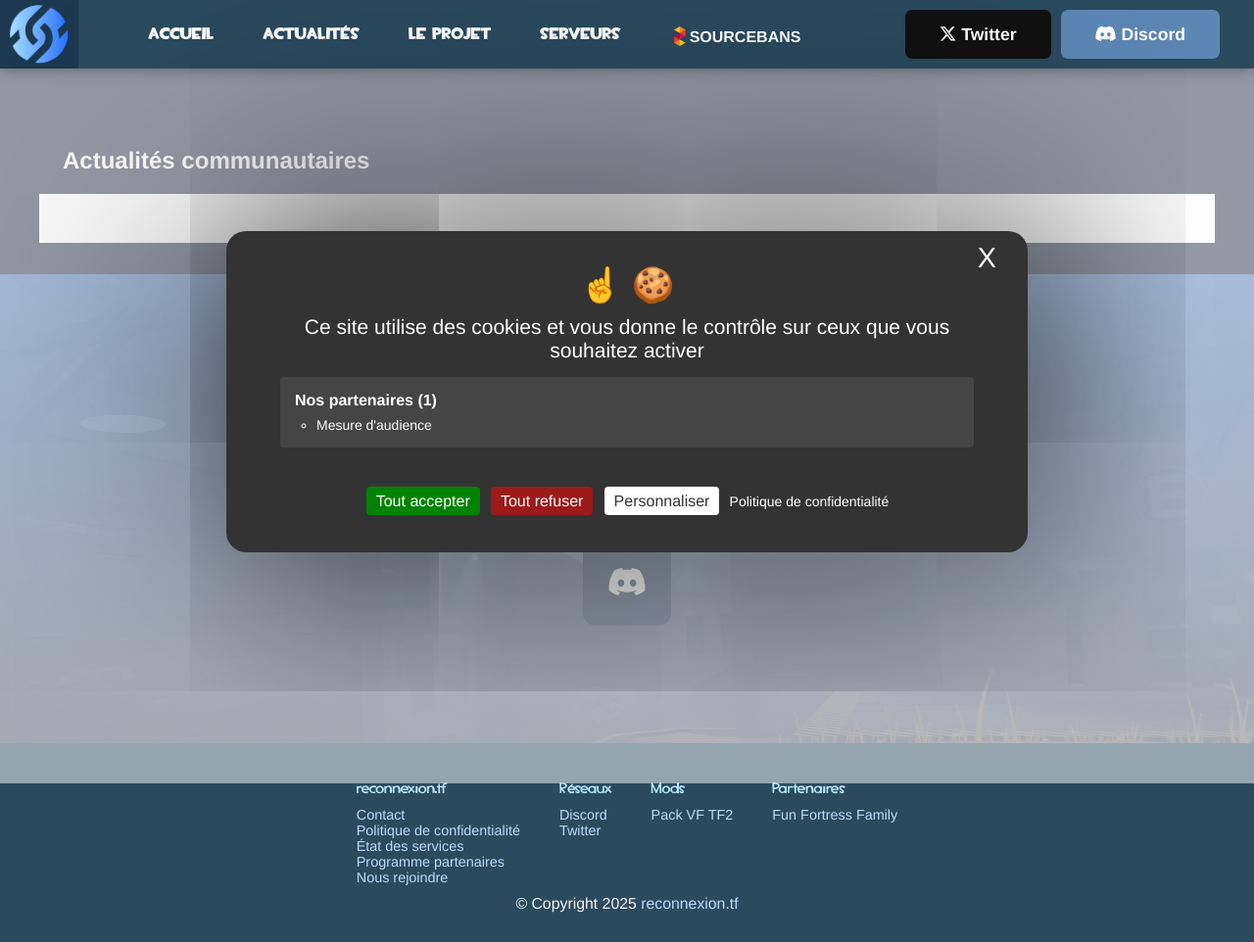
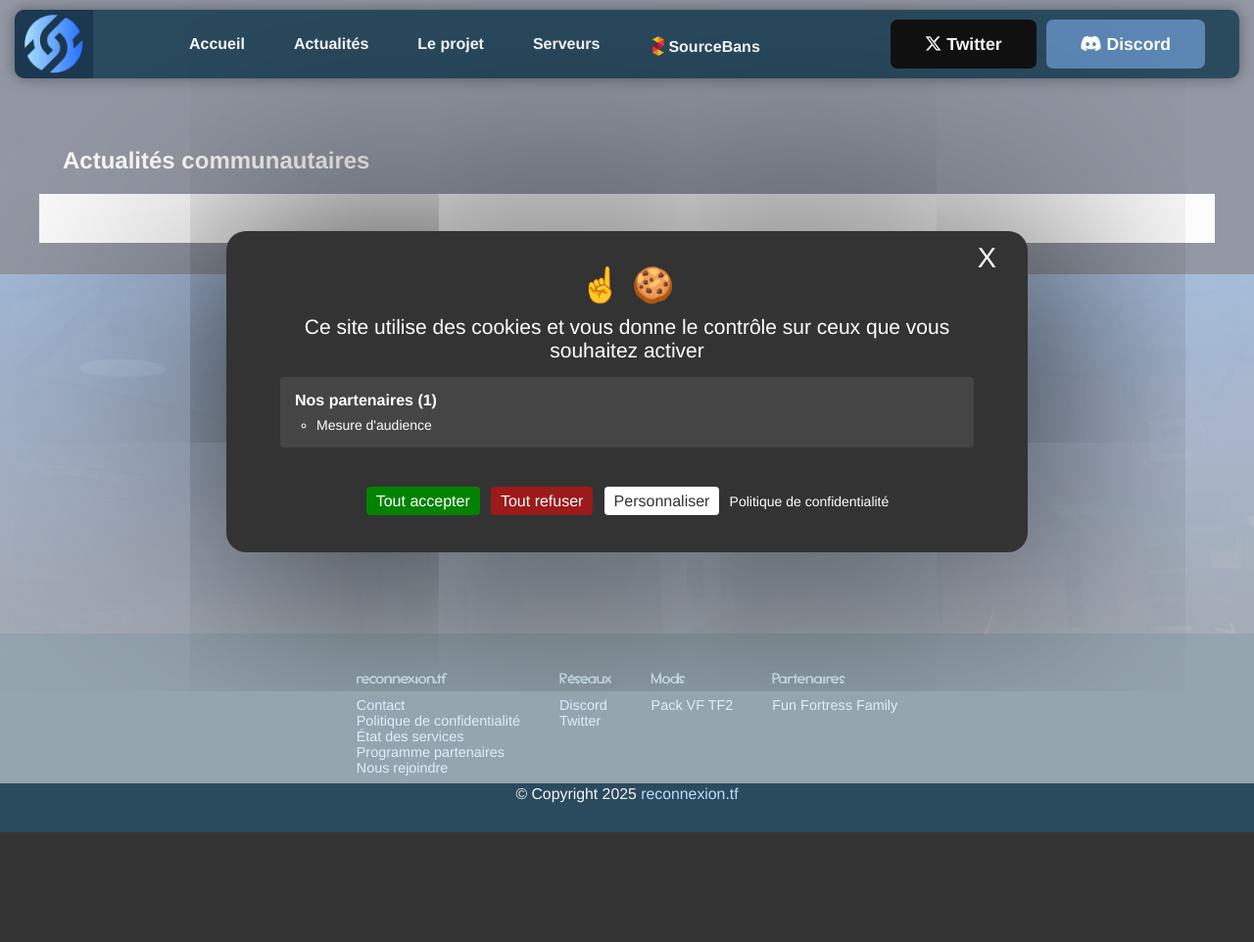
Before and after one commit to lucaslapl/reconnexionTF, a PHP site: page /news/ in a window 1280 px wide. Shown: the whole page at 98% size. After the commit the page ends 850 px from the top, so only its background shows below. Run offline with PHP 8.4, Linux system fonts and the light colour scheme; data that the repository does not hold is empty; some libraries are stand-ins or nearby versions.

Commit message:
readded css files

```diff
--- a/_css/main.css
+++ b/_css/main.css
@@ -129,18 +129,23 @@ a, img {
 /********* NAVIGATION BAR *************/
 nav {
   margin: 0 auto;
-  width: 100%;
+  left: 15px;
+  right: 15px;
+  top: 10px;
   height: 70px;
   background: #2a4a5e;
   position: fixed;
   z-index: 999;
   box-shadow: 0px 0px 15px rgba(0, 0, 0, 0.3803921569);
+  border-radius: 10px;
   transition: 0.4s;
 }
 nav ul {
   list-style: none;
 }
 nav .nav-logo {
+  border-bottom-left-radius: 10px;
+  border-top-left-radius: 10px;
   background-color: #1d3851;
 }
 nav .nav-logo a {
@@ -156,7 +161,6 @@ nav .nav-links {
 }
 nav .nav-links li {
   margin: 0 35px;
-  text-transform: uppercase;
 }
 nav .nav-links li::before {
   width: 80px;
@@ -174,9 +178,6 @@ nav .nav-links li::before {
 nav .nav-links li:hover::before {
   opacity: 1;
 }
-nav .nav-links .link-sban {
-  font-family: TF2Build !important;
-}
 nav .nav-links .link-sban:hover::before {
   background: #ff9c9c;
   opacity: 1;
@@ -184,7 +185,6 @@ nav .nav-links .link-sban:hover::before {
 nav .nav-links li a {
   color: #fff;
   font-weight: bold;
-  font-family: TF2Build;
 }
 nav .nav-socials li a {
   color: #fff;
@@ -877,11 +880,11 @@ footer #foot-socials {
 }
 footer #foot-socials h1 {
   font-family: TF2Secondary;
-  font-size: 3.5em;
+  font-size: 2.5em;
 }
 footer #foot-socials a {
-  width: 90px;
-  height: 90px;
+  width: 60px;
+  height: 60px;
   border-radius: 13px;
   background: #33496c;
   color: #fff;
```
Also changed, not shown: other parts of _css/main.css (+15 -12 lines).
